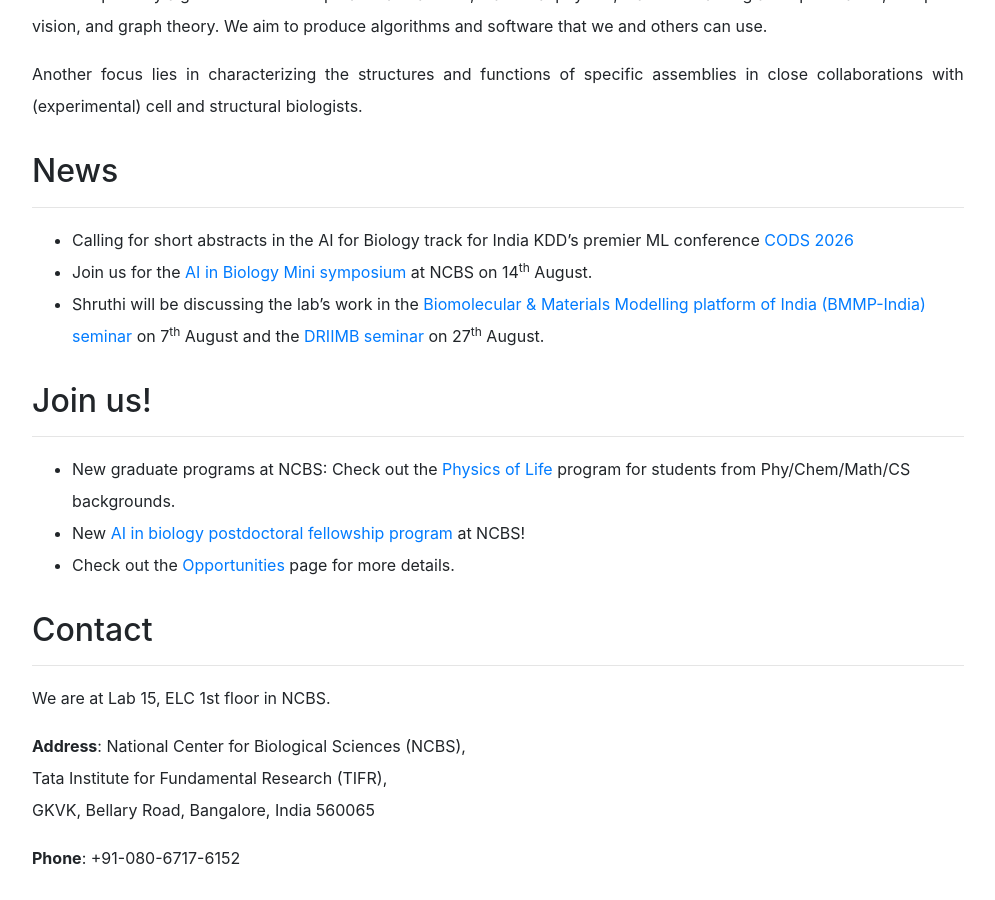
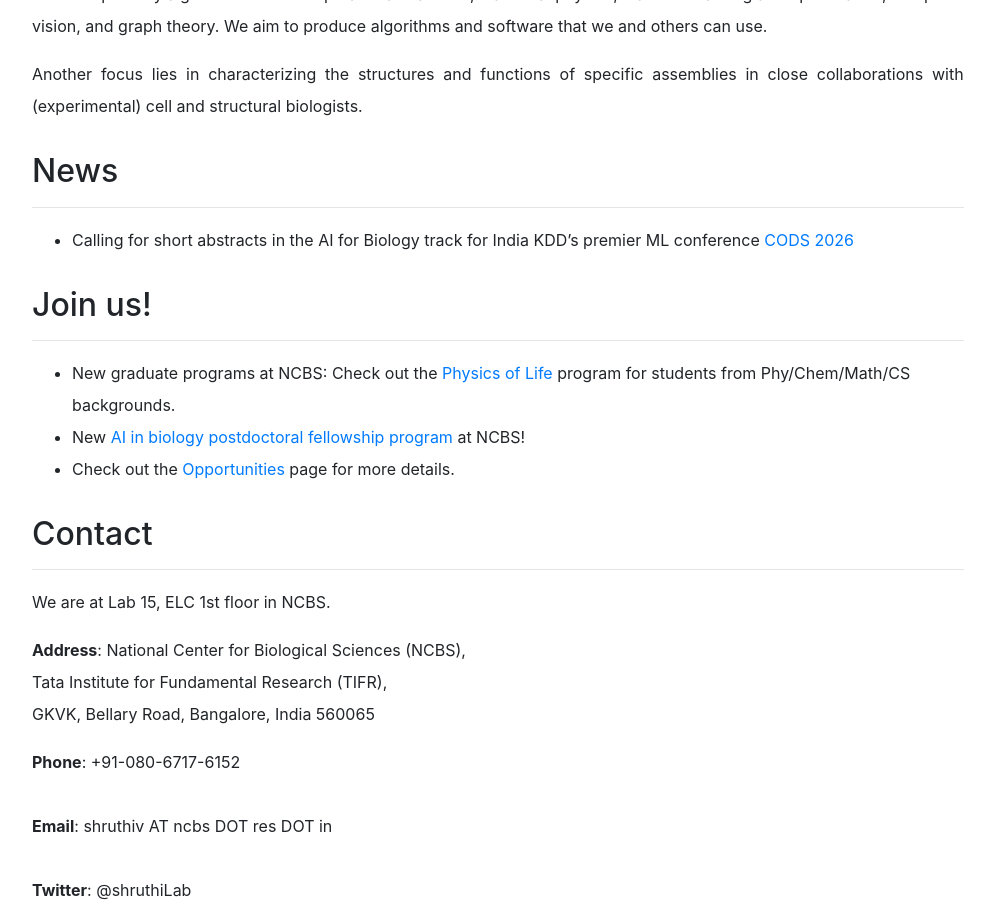
Before and after one commit to isblab/website, a Jekyll site: the page built from index.md, in a window 1280 px wide and 900 px high, scrolled down 1302 px. Shown: the whole window, without its empty margins (46-1041 px from the left). Built offline with Jekyll 4.4.1, drawn with Linux system fonts in a browser that asks for light colours.

Commit message:
update news

```diff
--- a/index.md
+++ b/index.md
@@ -31,8 +31,6 @@
 ## News
 <hr>
 - Calling for short abstracts in the AI for Biology track for India KDD’s premier ML conference [CODS 2026](https://ikdd.acm.org/cods-2026/call-for-ai-for-biology-track-papers.php)
-- Join us for the [AI in Biology Mini symposium](https://www.ncbs.res.in/events/ai/biology) at NCBS on 14<sup>th</sup> August.
-- Shruthi will be discussing the lab’s work in the [Biomolecular & Materials Modelling platform of India (BMMP-India) seminar](https://bm-mp.in/) on 7<sup>th</sup> August and the [DRIIMB seminar](https://driimb.org/welcome/events/) on 27<sup>th</sup> August.
 
 ## Join us!
 <hr>
```
